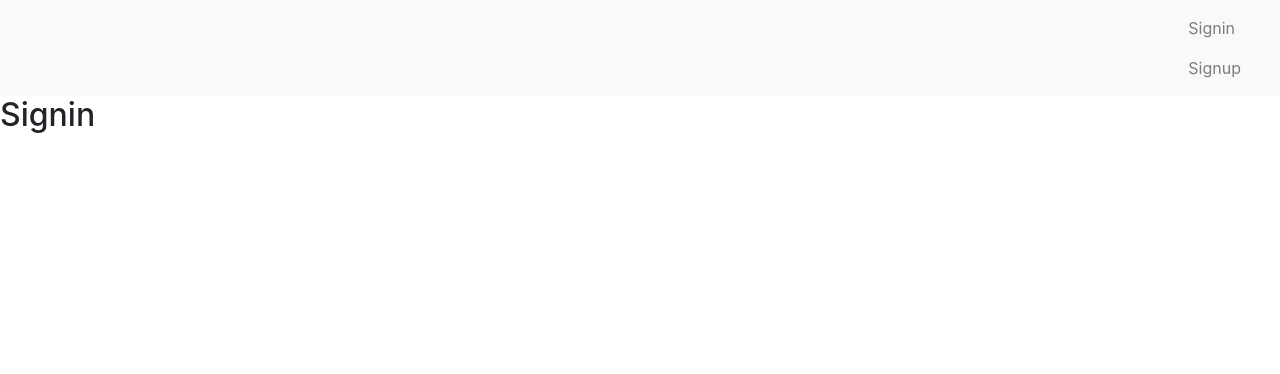
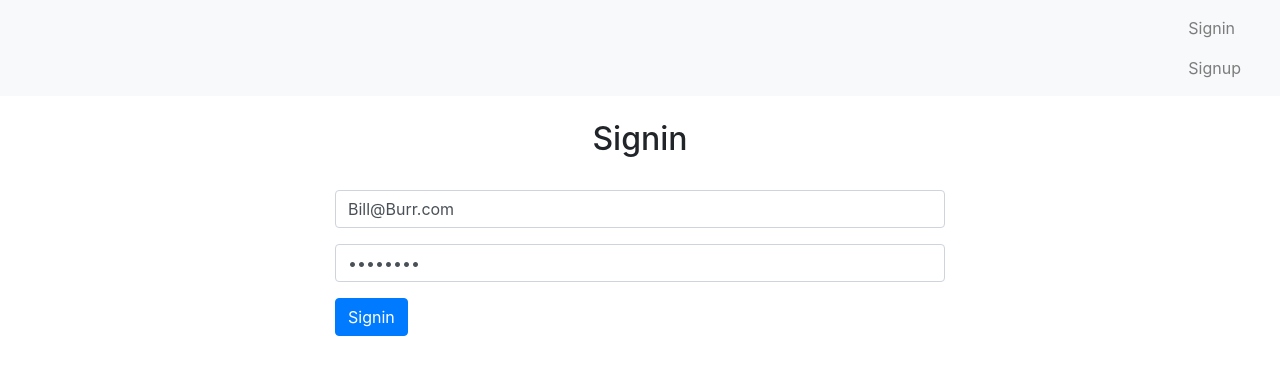
Before and after one commit to marhild/react-blogging-platform, a Next.js app in the folder frontend/: page /signin in a window 1280 px wide. Shown: the top 374 px of the page. Built offline with nearby package versions, Linux system fonts and the light colour scheme.

Commit message:
sigin component and minor bug fixes

```diff
--- a/frontend/actions/auth.js
+++ b/frontend/actions/auth.js
@@ -3,7 +3,7 @@ import {API} from '../config'
 import cookie from 'js-cookie';
 
 export const signup = (user) => {
-    return fetch(`${API}/signup`, {
+    return fetch(`http://localhost:8000/api/signup`, {
         method: 'POST',
         headers: {
             Accept: 'application/json',
@@ -19,7 +19,7 @@ export const signup = (user) => {
 
 
 export const signin = user => {
-    return fetch(`${API}/signin`, {
+    return fetch(`http://localhost:8000/api/signin`, {
         method: 'POST',
         headers: {
             Accept: 'application/json',
@@ -39,7 +39,7 @@ export const signout = next => {
     removeLocalStorage('user');
     next();
 
-    return fetch(`${API}/signout`, {
+    return fetch(`http://localhost:8000/api/signout`, {
         method: 'GET'
     })
         .then(response => {
--- a/frontend/components/auth/SigninComponent.js
+++ b/frontend/components/auth/SigninComponent.js
@@ -4,8 +4,8 @@ import Router from 'next/router';
 
 const SigninComponent = () => {
     const [values, setValues] = useState({
-        email: 'ryan@gmail.com',
-        password: 'rrrrrr',
+        email: 'Bill@Burr.com',
+        password: 'password',
         error: '',
         loading: false,
         message: '',
@@ -81,12 +81,12 @@ const SigninComponent = () => {
     };
 
     return (
-        <React.Fragment>
+        <div>
             {showError()}
             {showLoading()}
             {showMessage()}
             {showForm && signinForm()}
-        </React.Fragment>
+        </div>
     );
 };
 
--- a/frontend/pages/signin.js
+++ b/frontend/pages/signin.js
@@ -1,9 +1,15 @@
 import Layout from '../components/Layout'
+import SigninComponent from '../components/auth/SigninComponent'
 
 const Signin = () => {
     return(
-    <Layout>
-        <h2>Signin</h2>
+        <Layout>
+        <h2 className="text-center pt-4 pb-4">Signin</h2>
+        <div className="rows">
+            <div className="col-md-6 offset-md-3">
+                <SigninComponent />
+            </div>
+        </div>
     </Layout>)
 }
 
--- a/frontend/pages/signup.js
+++ b/frontend/pages/signup.js
@@ -1,6 +1,5 @@
 import Layout from '../components/Layout'
 import SignupComponent from '../components/auth/SignupComponent'
-import Link from 'next/link'
 
 const Signup = () => {
     return(
```
Also changed, not shown: 1 other file (tests, documents, lock files or other folders).
